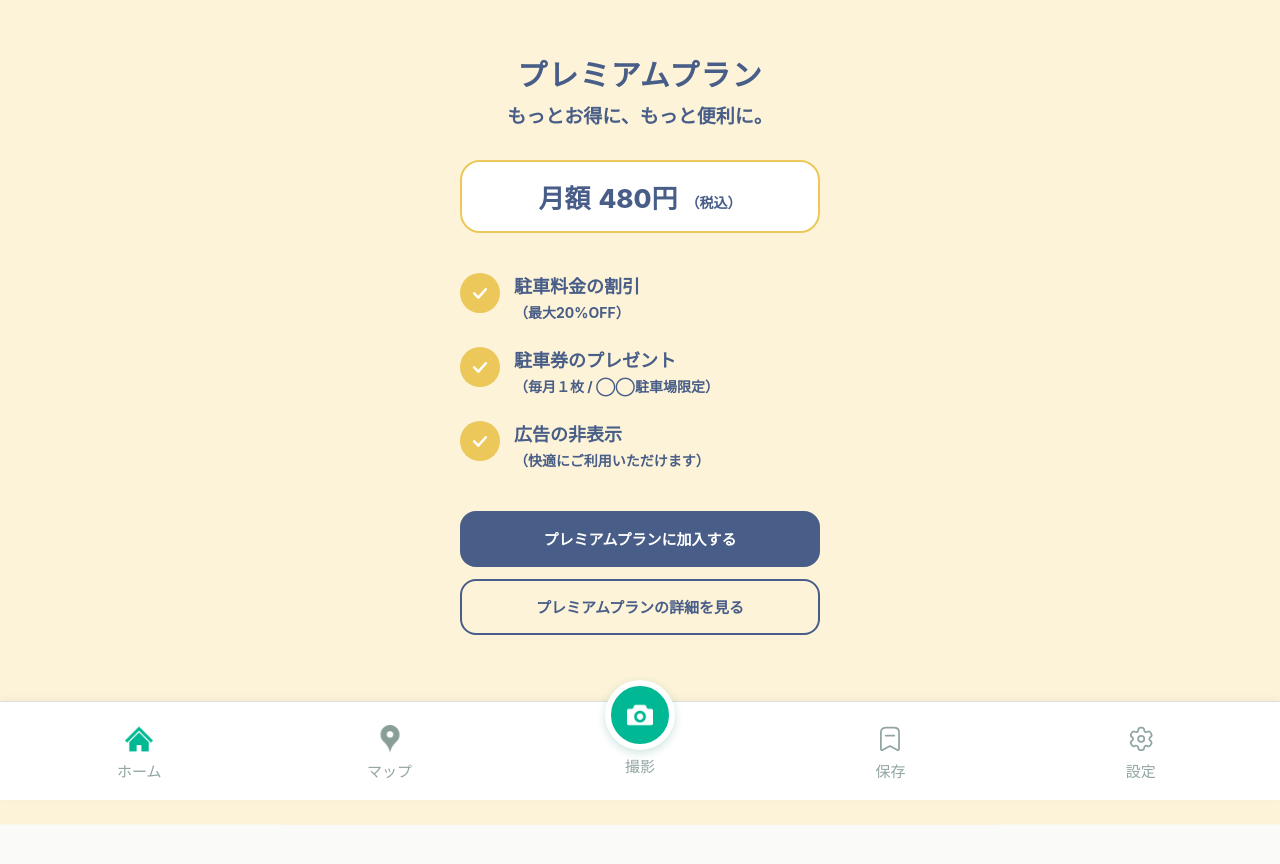
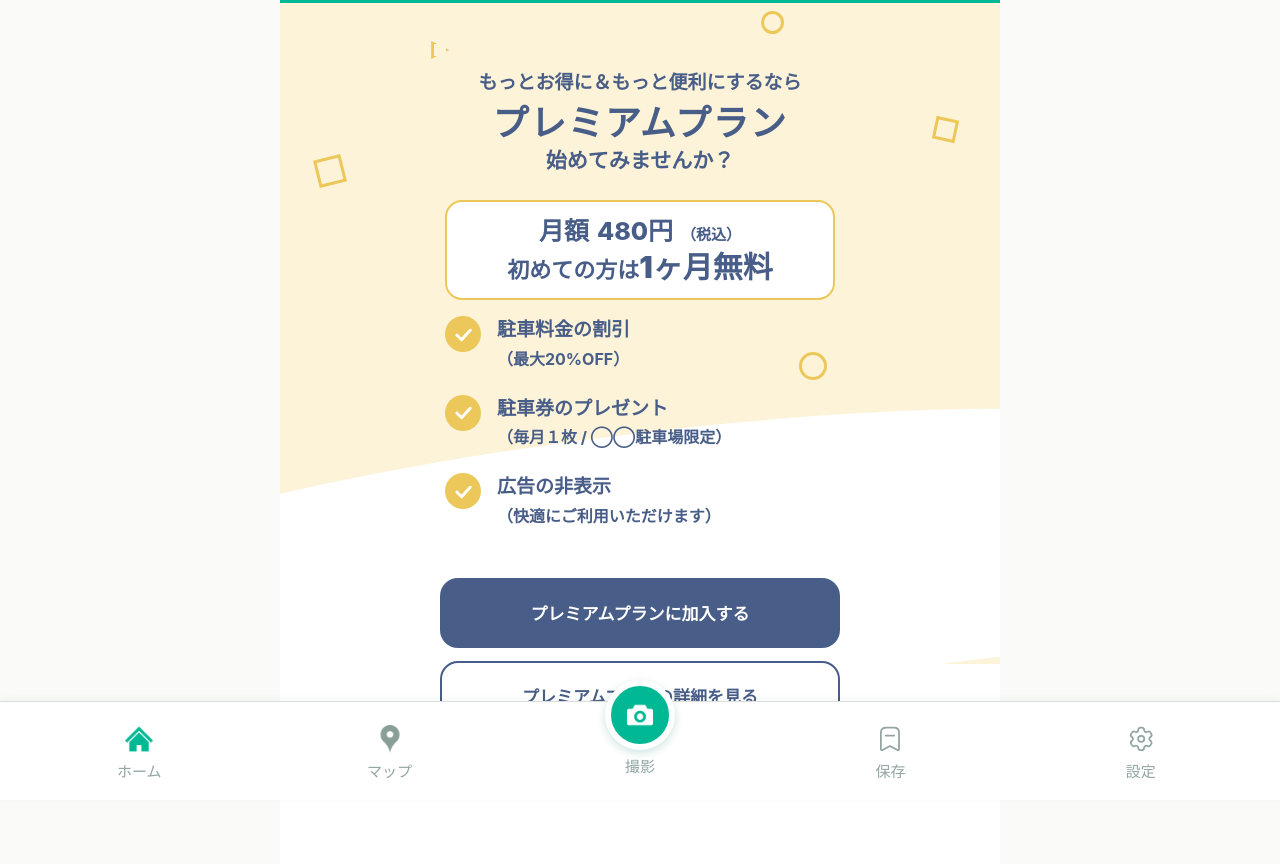
Before and after one commit to raito723/tyuusha, a React (Vite) app in the folder parking-fee-app/: page /premium in a window 1280 px wide. Shown: the top 864 px of the page. Before the commit the page ends 825 px from the top, so only its background shows below. Built offline with nearby package versions, Linux system fonts and the light colour scheme.

Commit message:
1019
プレミアムページ

```diff
--- a/parking-fee-app/src/index.css
+++ b/parking-fee-app/src/index.css
@@ -224,89 +224,211 @@ header h1 {
 }
 
 .premium-page {
+  position: relative;
+  isolation: isolate;
   display: flex;
   min-height: calc(100dvh - 82px);
   flex-direction: column;
   align-items: center;
-  /* main の左右 padding(24px) を打ち消す */
   margin: 0 -24px -150px;
-  /* 下の余白(150px)ぶんも背景で埋める。固定ナビに隠れないよう内側にも確保 */
-  padding: 56px 24px 190px;
+  overflow: hidden;
+  padding: 66px 18px 190px;
+  border-top: 3px solid var(--color-primary);
+  background: #ffffff;
+  color: var(--color-premium-navy);
+}
+
+.premium-page::before,
+.premium-page::after {
+  position: absolute;
+  z-index: -1;
+  content: "";
+  pointer-events: none;
+}
+
+.premium-page::before {
+  inset: 0 0 auto;
+  height: 72%;
   background: var(--color-premium-bg);
-  color: var(--color-premium-navy);
-  /* 背景を画面の左右いっぱいまで広げる */
-  box-shadow: 0 0 0 100vmax var(--color-premium-bg);
-  clip-path: inset(0 -100vmax);
+}
+
+.premium-page::after {
+  right: -22%;
+  bottom: 24%;
+  left: -22%;
+  height: 29%;
+  border-radius: 50% 50% 0 0 / 24% 24% 0 0;
+  background: #ffffff;
+  transform: rotate(-7deg);
+}
+
+.premium-decorations {
+  position: absolute;
+  inset: 0;
+  z-index: -1;
+  overflow: hidden;
+  pointer-events: none;
+}
+
+.premium-decoration {
+  position: absolute;
+  display: block;
+  border: 3px solid var(--color-premium-gold);
+}
+
+.premium-decoration-triangle {
+  top: 38px;
+  left: 21%;
+  width: 18px;
+  height: 18px;
+  clip-path: polygon(0 0, 100% 50%, 0 100%);
+}
+
+.premium-decoration-circle {
+  top: 8px;
+  right: 30%;
+  width: 23px;
+  height: 23px;
+  border-radius: 50%;
+}
+
+.premium-decoration-square {
+  top: 154px;
+  left: 5%;
+  width: 28px;
+  height: 28px;
+  transform: rotate(-14deg);
+}
+
+.premium-decoration-circle-small {
+  top: 38%;
+  right: 24%;
+  width: 28px;
+  height: 28px;
+  border-radius: 50%;
+}
+
+.premium-decoration-triangle-small {
+  top: 47%;
+  right: 12%;
+  width: 16px;
+  height: 16px;
+  clip-path: polygon(50% 0, 100% 100%, 0 100%);
+}
+
+.premium-decoration-square-small {
+  top: 115px;
+  right: 6%;
+  width: 23px;
+  height: 23px;
+  transform: rotate(12deg);
 }
 
 .premium-hero {
+  position: relative;
+  z-index: 1;
+  width: min(100%, 390px);
   text-align: center;
 }
 
 .premium-title {
-  margin: 0;
-  font-size: 30px;
+  margin: 2px 0 0;
+  font-size: clamp(28px, 7.5vw, 36px);
   font-weight: 800;
   letter-spacing: 0.04em;
   line-height: 1.3;
 }
 
 .premium-catch {
-  margin: 8px 0 0;
-  font-size: 19px;
+  margin: 0;
+  font-size: clamp(15px, 4.2vw, 19px);
   font-weight: 700;
   line-height: 1.5;
 }
 
+.premium-subtitle {
+  margin: 0;
+  font-size: 21px;
+  font-weight: 800;
+  line-height: 1.4;
+}
+
 .premium-price {
+  position: relative;
+  z-index: 1;
+  display: grid;
+  justify-items: center;
+  width: min(100%, 390px);
+  margin-top: 24px;
+  padding: 9px 14px 11px;
+  border: 2px solid var(--color-premium-gold);
+  border-radius: 17px;
+  background: #ffffff;
+}
+
+.premium-price-monthly {
   display: flex;
   align-items: baseline;
   justify-content: center;
   gap: 8px;
-  width: min(100%, 360px);
-  margin-top: 28px;
-  padding: 16px 20px;
-  border: 2px solid var(--color-premium-gold);
-  border-radius: 20px;
-  background: #ffffff;
 }
 
 .premium-price-label,
 .premium-price-amount {
-  font-size: 26px;
+  font-size: 25px;
   font-weight: 800;
 }
 
 .premium-price-tax {
-  font-size: 14px;
+  font-size: 15px;
   font-weight: 700;
 }
 
+.premium-free-trial {
+  margin: 0;
+  font-size: 22px;
+  font-weight: 700;
+  line-height: 1.35;
+}
+
+.premium-free-trial strong {
+  font-size: 30px;
+  font-weight: 900;
+  white-space: nowrap;
+}
+
 .premium-benefits {
   display: grid;
   gap: 24px;
-  width: min(100%, 360px);
-  margin: 40px 0 0;
+  width: min(100%, 390px);
+  margin: 16px 0 0;
   padding: 0;
   list-style: none;
 }
 
 .premium-benefit {
+  position: relative;
+  z-index: 1;
   display: flex;
   align-items: flex-start;
-  gap: 14px;
+  gap: 16px;
 }
 
 .premium-benefit-check {
   display: grid;
-  flex: 0 0 40px;
-  width: 40px;
-  height: 40px;
+  flex: 0 0 36px;
+  width: 36px;
+  height: 36px;
   place-items: center;
   border-radius: 50%;
   background: var(--color-premium-gold);
 }
 
+.premium-benefit-check svg {
+  width: 23px;
+  height: 23px;
+}
+
 .premium-benefit-text {
   display: grid;
   gap: 2px;
@@ -314,27 +436,29 @@ header h1 {
 }
 
 .premium-benefit-text strong {
-  font-size: 18px;
+  font-size: 19px;
   font-weight: 800;
 }
 
 .premium-benefit-text span {
-  font-size: 14px;
+  font-size: 16px;
   font-weight: 700;
 }
 
 .premium-actions {
-  display: grid;
-  gap: 12px;
-  width: min(100%, 360px);
-  margin-top: 40px;
+  position: relative;
+  z-index: 1;
+  display: grid;
+  gap: 13px;
+  width: min(100%, 400px);
+  margin-top: 50px;
 }
 
 .premium-join-button,
 .premium-detail-button {
-  min-height: 56px;
-  border-radius: 16px;
-  font-size: 15px;
+  min-height: 70px;
+  border-radius: 18px;
+  font-size: 17px;
   font-weight: 700;
 }
 
--- a/parking-fee-app/src/pages/Premiumpage.jsx
+++ b/parking-fee-app/src/pages/Premiumpage.jsx
@@ -27,15 +27,27 @@ export function PremiumPage() {
 
     return (
         <section className="premium-page" aria-labelledby="premium-title">
+            <div className="premium-decorations" aria-hidden="true">
+                <span className="premium-decoration premium-decoration-triangle" />
+                <span className="premium-decoration premium-decoration-circle" />
+                <span className="premium-decoration premium-decoration-square" />
+                <span className="premium-decoration premium-decoration-circle-small" />
+                <span className="premium-decoration premium-decoration-triangle-small" />
+                <span className="premium-decoration premium-decoration-square-small" />
+            </div>
             <div className="premium-hero">
+                <p className="premium-catch">もっとお得に＆もっと便利にするなら</p>
                 <h2 id="premium-title" className="premium-title">プレミアムプラン</h2>
-                <p className="premium-catch">もっとお得に、もっと便利に。</p>
+                <p className="premium-subtitle">始めてみませんか？</p>
             </div>
 
-            <div className="premium-price" aria-label="月額480円（税込）">
-                <span className="premium-price-label">月額</span>
-                <strong className="premium-price-amount">480円</strong>
-                <small className="premium-price-tax">（税込）</small>
+            <div className="premium-price" aria-label="月額480円（税込）、初めての方は1ヶ月無料">
+                <div className="premium-price-monthly">
+                    <span className="premium-price-label">月額</span>
+                    <strong className="premium-price-amount">480円</strong>
+                    <small className="premium-price-tax">（税込）</small>
+                </div>
+                <p className="premium-free-trial">初めての方は<strong>1ヶ月無料</strong></p>
             </div>
 
             <ul className="premium-benefits">
```
